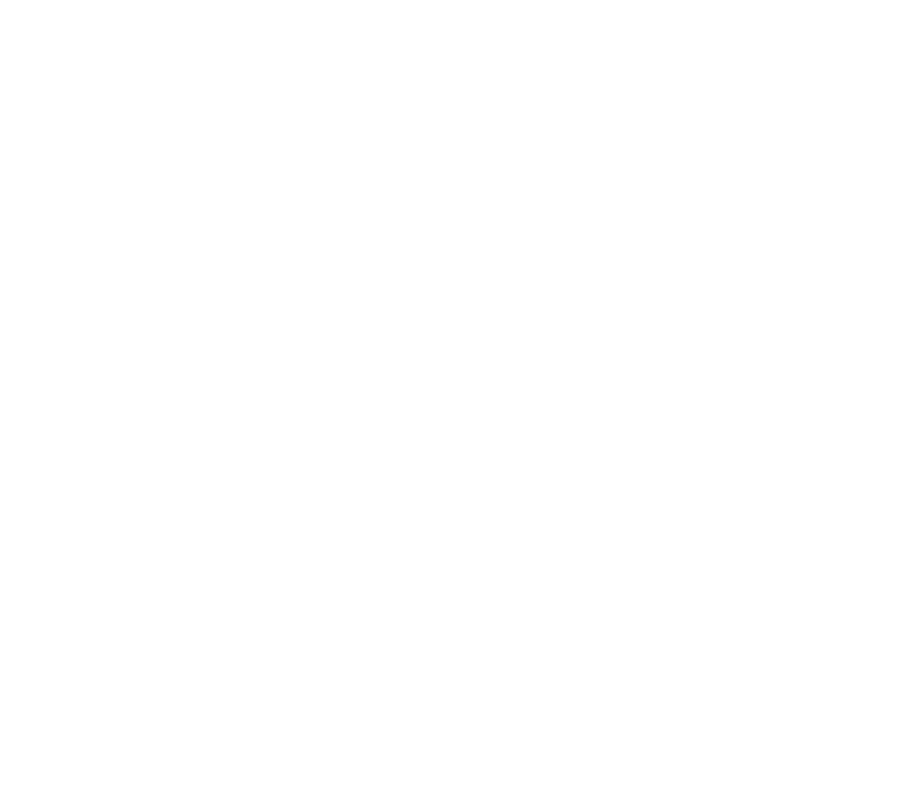
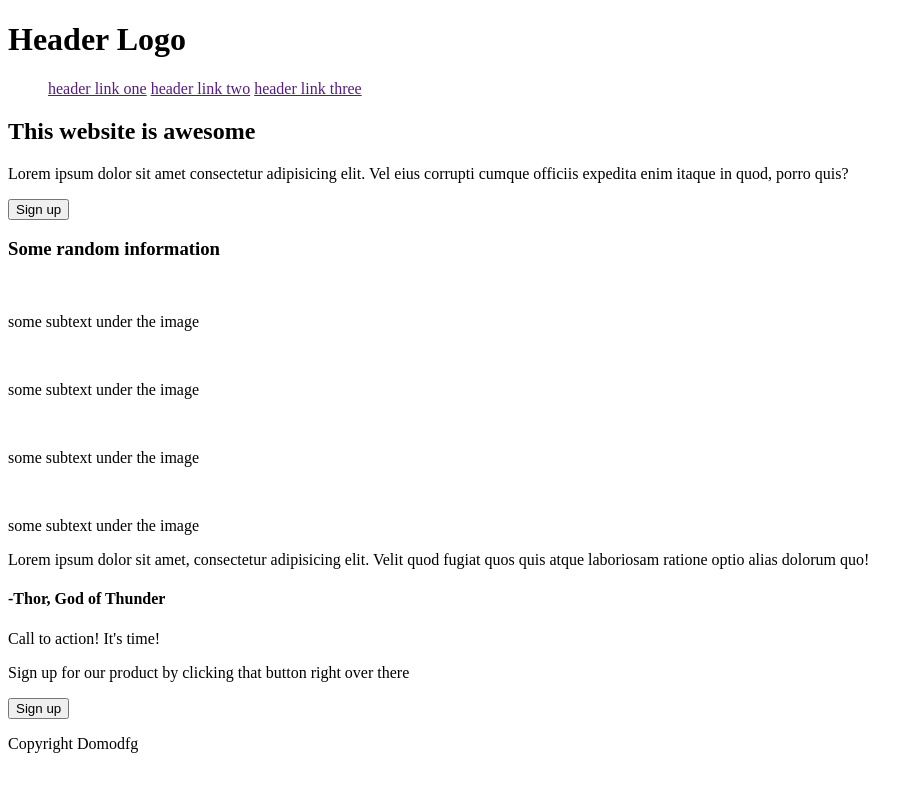
Before and after one commit to domodfg/Landing-page, a plain HTML site: page index.html in a window 1280 px wide. Shown: the whole page, without its empty margins (0-923 px from the left). Drawn offline with Linux system fonts and the light colour scheme.

Commit message:
Edit html to include basic information
Includes text, image, button, subtext. header and footer

```diff
--- a/index.html
+++ b/index.html
@@ -1,12 +1,54 @@
 <!DOCTYPE html>
 <html lang="en">
-<head>
-    <meta charset="UTF-8">
-    <meta http-equiv="X-UA-Compatible" content="IE=edge">
-    <meta name="viewport" content="width=device-width, initial-scale=1.0">
+  <head>
+    <meta charset="UTF-8" />
+    <meta http-equiv="X-UA-Compatible" content="IE=edge" />
+    <meta name="viewport" content="width=device-width, initial-scale=1.0" />
     <title>cafe domo</title>
-</head>
-<body>
-
-</body>
+  </head>
+  <body>
+    <div class="header">
+      <h1>Header Logo</h1>
+      <ul>
+        <a href="">header link one</a>
+        <a href="">header link two</a>
+        <a href="">header link three</a>
+      </ul>
+    </div>
+    <div class="container-one">
+      <h2>This website is awesome</h2>
+      <p>
+        Lorem ipsum dolor sit amet consectetur adipisicing elit. Vel eius
+        corrupti cumque officiis expedita enim itaque in quod, porro quis?
+      </p>
+      <button class="signup">Sign up</button>
+      <img src="" alt="" />
+    </div>
+    <div class="container-two">
+      <h3>Some random information</h3>
+      <img src="" alt="" />
+      <p>some subtext under the image</p>
+      <img src="" alt="" />
+      <p>some subtext under the image</p>
+      <img src="" alt="" />
+      <p>some subtext under the image</p>
+      <img src="" alt="" />
+      <p>some subtext under the image</p>
+    </div>
+    <div class="container-three">
+      <p>
+        Lorem ipsum dolor sit amet, consectetur adipisicing elit. Velit quod
+        fugiat quos quis atque laboriosam ratione optio alias dolorum quo!
+      </p>
+      <h4>-Thor, God of Thunder</h4>
+    </div>
+    <div class="container-four">
+      <p>Call to action! It's time!</p>
+      <p>Sign up for our product by clicking that button right over there</p>
+      <button class="signup2">Sign up</button>
+    </div>
+    <div class="footer">
+      <p>Copyright Domodfg</p>
+    </div>
+  </body>
 </html>
```
